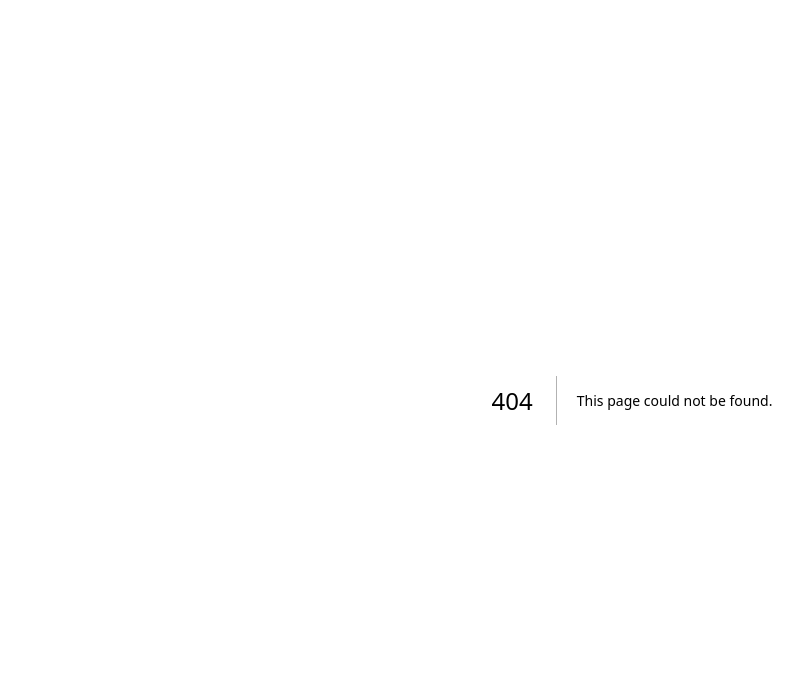
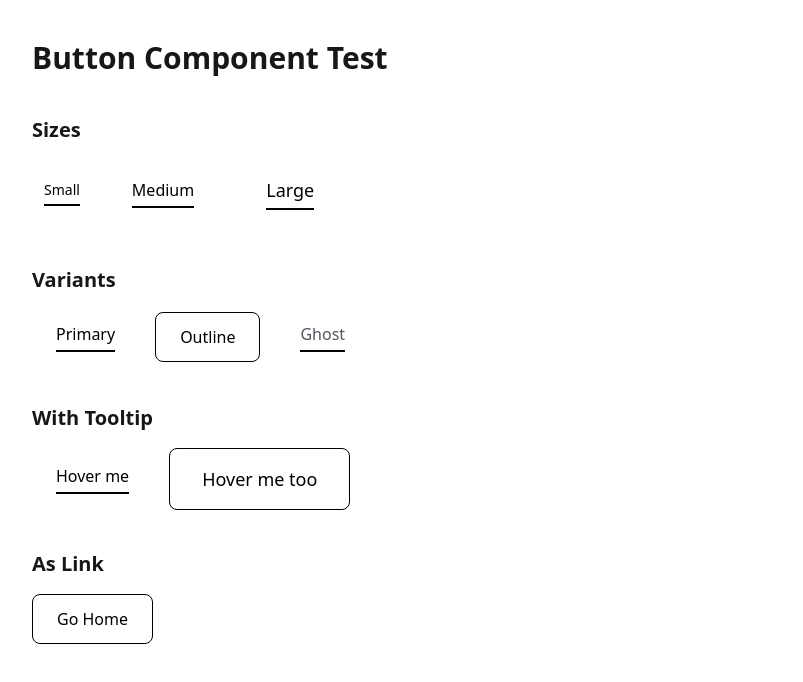
Before and after one commit to ArtofWASD/white_board, a Next.js app in the folder frontend/: page /test-button in a window 1280 px wide. Before the commit this address had no page. Shown: the top 682 px of the page, without its empty margins (8-811 px from the left). Built offline with nearby package versions, Linux system fonts and the light colour scheme.

Commit message:
feat универсальныя кнопка ui kit

```diff
--- /dev/null
+++ b/frontend/src/app/test-button/page.tsx
@@ -0,0 +1,43 @@
+import React from 'react';
+import Button from '../../components/ui/Button';
+
+export default function TestButtonPage() {
+  return (
+    <div className="p-10 space-y-10">
+      <h1 className="text-3xl font-bold">Button Component Test</h1>
+
+      <section className="space-y-4">
+        <h2 className="text-xl font-semibold">Sizes</h2>
+        <div className="flex items-center gap-4">
+          <Button size="sm">Small</Button>
+          <Button size="md">Medium</Button>
+          <Button size="lg">Large</Button>
+        </div>
+      </section>
+
+      <section className="space-y-4">
+        <h2 className="text-xl font-semibold">Variants</h2>
+        <div className="flex items-center gap-4">
+          <Button variant="primary">Primary</Button>
+          <Button variant="outline">Outline</Button>
+          <Button variant="ghost">Ghost</Button>
+        </div>
+      </section>
+
+      <section className="space-y-4">
+        <h2 className="text-xl font-semibold">With Tooltip</h2>
+        <div className="flex items-center gap-4">
+          <Button size="md" tooltip="This is a tooltip">Hover me</Button>
+          <Button size="lg" variant="outline" tooltip="Another tooltip">Hover me too</Button>
+        </div>
+      </section>
+
+      <section className="space-y-4">
+        <h2 className="text-xl font-semibold">As Link</h2>
+        <div className="flex items-center gap-4">
+            <Button href="/" variant="outline">Go Home</Button>
+        </div>
+      </section>
+    </div>
+  );
+}
--- /dev/null
+++ b/frontend/src/components/ui/Button.tsx
@@ -0,0 +1,103 @@
+import React from 'react';
+import Link from 'next/link';
+
+interface ButtonProps extends React.ButtonHTMLAttributes<HTMLButtonElement> {
+  size?: 'sm' | 'md' | 'lg';
+  variant?: 'primary' | 'outline' | 'ghost';
+  tooltip?: string;
+  href?: string;
+}
+
+export const Button: React.FC<ButtonProps> = ({
+  children,
+  className = '',
+  size = 'md',
+  variant = 'primary',
+  tooltip,
+  href,
+  ...props
+}) => {
+  // Base styles
+  const baseStyles = "relative group inline-flex flex-col items-center justify-center font-medium transition-all duration-300 ease-in-out cursor-pointer";
+
+  // Size styles
+  const sizeStyles = {
+    sm: "text-sm px-3 py-1.5",
+    md: "text-base px-6 py-3",
+    lg: "text-lg px-8 py-4",
+  };
+
+  // Variant styles
+  const variantStyles = {
+    primary: "text-black bg-transparent border-none", // Underline style
+    outline: "text-black bg-white border border-black hover:bg-gray-100 rounded-lg", // Frame style
+    ghost: "text-gray-600 hover:text-black bg-transparent border-none",
+  };
+
+  // Underline styles
+  const showUnderline = variant === 'primary' || variant === 'ghost';
+
+  const underlineStyles = "h-0.5 bg-black mt-1 transition-all duration-300";
+  const underlineWidths = {
+    sm: "w-full",
+    md: "w-full",
+    lg: "w-full",
+  };
+
+  // Tooltip positioning
+  // We want the tooltip to be 4px (mt-1 equivalent) below the line.
+  // For primary/ghost, the line is inside the padding.
+  // For outline, the line is the bottom border.
+  const tooltipBottomOffsets = {
+    primary: {
+      sm: "bottom-[2px]",  // py-1.5 (6px) - 4px = 2px
+      md: "bottom-[8px]",  // py-3 (12px) - 4px = 8px
+      lg: "bottom-[12px]", // py-4 (16px) - 4px = 12px
+    },
+    ghost: {
+      sm: "bottom-[2px]",
+      md: "bottom-[8px]",
+      lg: "bottom-[12px]",
+    },
+    outline: {
+      sm: "bottom-[-4px]", // 0px - 4px = -4px
+      md: "bottom-[-4px]",
+      lg: "bottom-[-4px]",
+    }
+  };
+
+  const combinedClassName = `${baseStyles} ${sizeStyles[size]} ${variantStyles[variant]} ${className}`;
+
+  const content = (
+    <>
+      <span>{children}</span>
+      {showUnderline && (
+        <div className={`${underlineStyles} ${underlineWidths[size]}`}></div>
+      )}
+
+      {tooltip && (
+        <div className={`absolute left-1/2 transform -translate-x-1/2 ${tooltipBottomOffsets[variant][size]} translate-y-[120%] opacity-0 group-hover:translate-y-full group-hover:opacity-100 transition-all duration-300 ease-in-out pointer-events-none z-10`}>
+          <div className="text-black text-xs py-1 px-2 whitespace-nowrap font-medium">
+            {tooltip}
+          </div>
+        </div>
+      )}
+    </>
+  );
+
+  if (href) {
+    return (
+      <Link href={href} className={combinedClassName}>
+        {content}
+      </Link>
+    );
+  }
+
+  return (
+    <button className={combinedClassName} {...props}>
+      {content}
+    </button>
+  );
+};
+
+export default Button;
```
